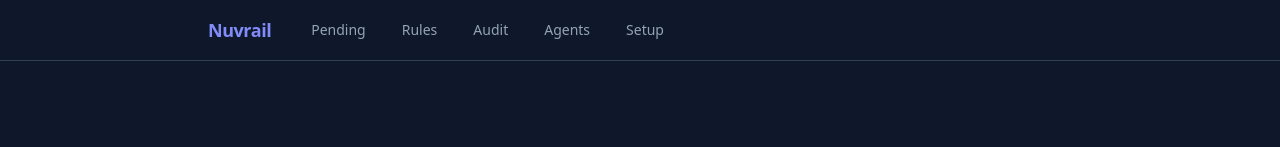
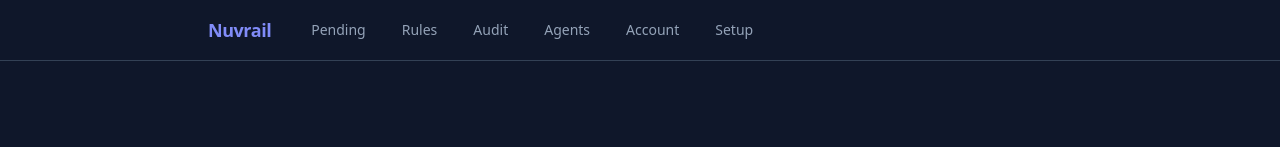
Before and after one commit to agens-field/nuvrail, a React (Vite) app in the folder web/: page /setup#/login in a window 1280 px wide. Shown: the top 147 px of the page. Built offline with nearby package versions, Linux system fonts and the light colour scheme; no server answers.

Commit message:
web: add account, reset routes and nav link (issue #16)

```diff
--- a/web/src/App.tsx
+++ b/web/src/App.tsx
@@ -8,6 +8,9 @@ import RulesView from './views/RulesView'
 import AgentsView from './views/AgentsView'
 import LoginView from './views/LoginView'
 import OAuthCallbackView from './views/OAuthCallbackView'
+import AccountView from './views/AccountView'
+import ResetRequestView from './views/ResetRequestView'
+import ResetView from './views/ResetView'
 import SetupView from './views/SetupView'
 import { getToken, setupPushNotifications } from './api/client'
 
@@ -34,7 +37,7 @@ function AuthGuard({ children }: { children: React.ReactNode }) {
   const location = useLocation()
 
   useEffect(() => {
-    const publicRoutes = ['/login', '/setup']
+    const publicRoutes = ['/login', '/setup', '/reset-request', '/reset']
     const isPublic = publicRoutes.some((r) => location.pathname === r)
     if (!isPublic && !getToken()) {
       navigate('/login', { replace: true })
@@ -96,6 +99,14 @@ export default function App() {
                     Agents
                   </NavLink>
                   <NavLink
+                    to="/account"
+                    className={({ isActive }) =>
+                      `${NAV_LINK_BASE} ${isActive ? NAV_LINK_ACTIVE : NAV_LINK_INACTIVE}`
+                    }
+                  >
+                    Account
+                  </NavLink>
+                  <NavLink
                     to="/setup"
                     className={({ isActive }) =>
                       `${NAV_LINK_BASE} ${isActive ? NAV_LINK_ACTIVE : NAV_LINK_INACTIVE}`
@@ -117,6 +128,9 @@ export default function App() {
                 <Route path="/oauth2/callback" element={<OAuthCallbackView />} />
                 <Route path="/setup" element={<SetupView />} />
                 <Route path="/login" element={<LoginView />} />
+                <Route path="/account" element={<AccountView />} />
+                <Route path="/reset-request" element={<ResetRequestView />} />
+                <Route path="/reset" element={<ResetView />} />
               </Routes>
             </main>
           </div>
```
